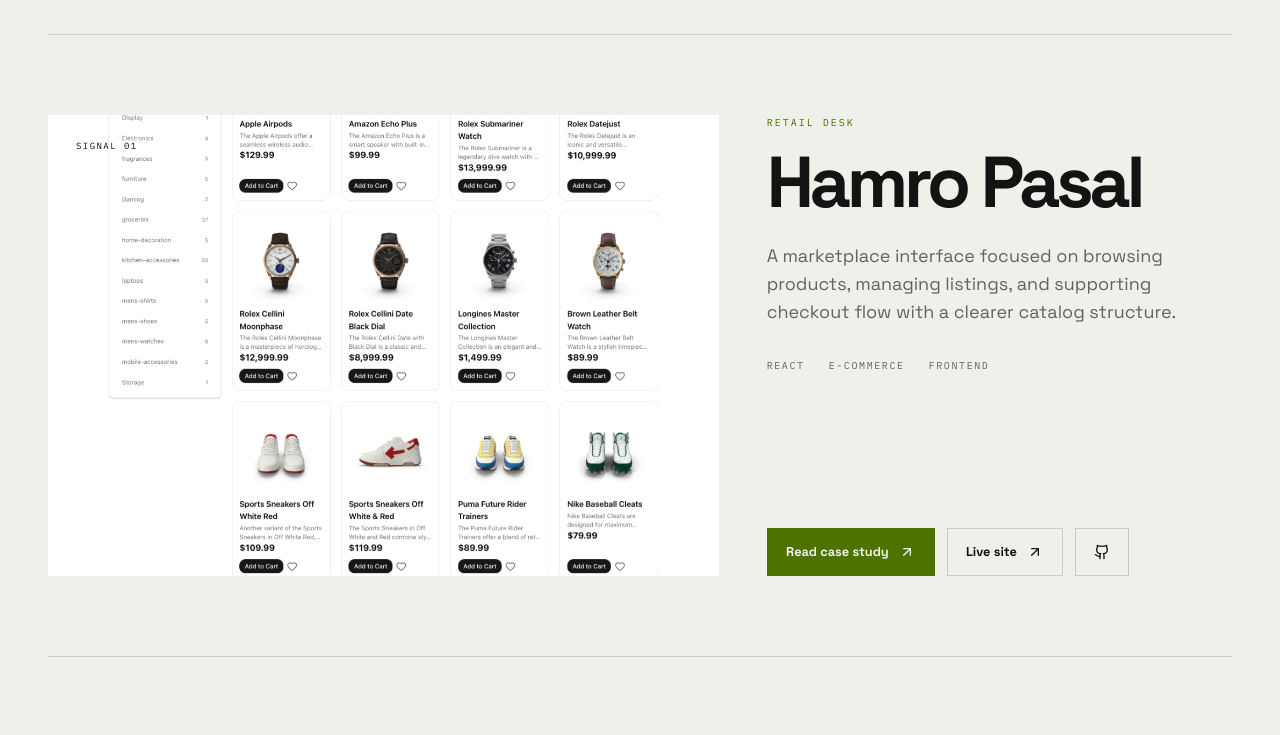
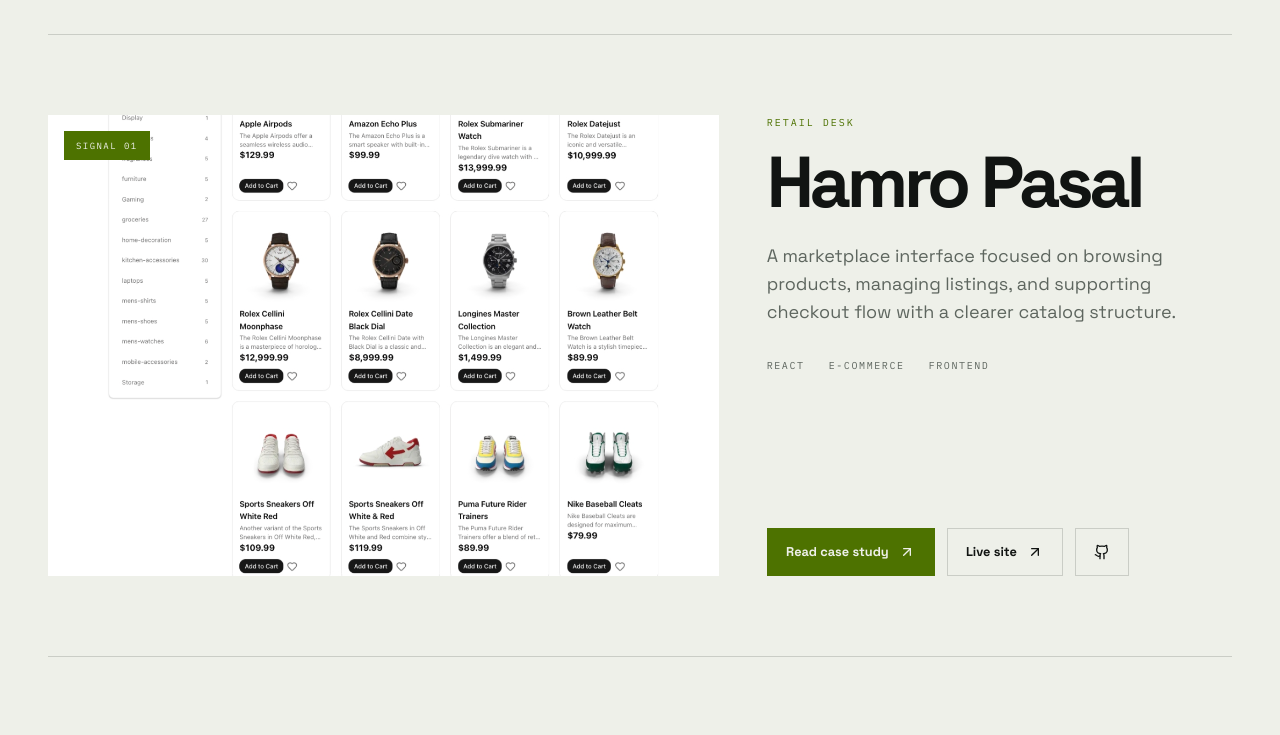
Before and after one commit to romanshrestha20/portfolio, a React (Create React App) app: page / in a window 1280 px wide. Shown: the part 2480-3215 px from the top of the page. Built offline with nearby package versions, Linux system fonts and the light colour scheme.

Commit message:
Add signal color palette to Tailwind configuration for enhanced theming

```diff
--- a/tailwind.config.js
+++ b/tailwind.config.js
@@ -6,6 +6,14 @@ module.exports = {
   theme: {
     extend: {
       colors: {
+        signal: {
+          DEFAULT: "var(--signal)",
+          bg: "var(--signal-bg)",
+          surface: "var(--signal-surface)",
+          text: "var(--signal-text)",
+          muted: "var(--signal-muted)",
+          line: "var(--signal-line)",
+        },
         primary: {
           light: "#c9332e",
           dark: "#ff8b80",
```
